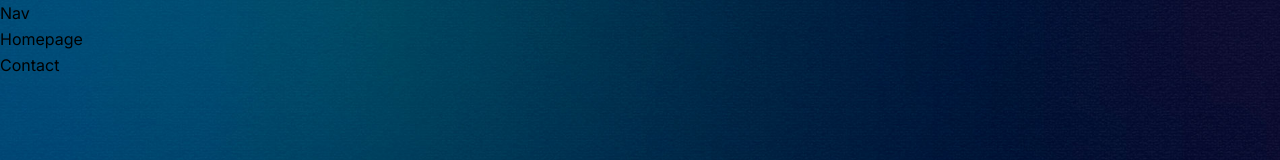
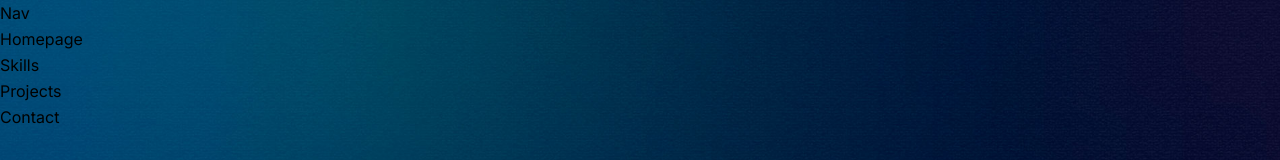
Before and after one commit to imrohituikey/myportfolio, a Next.js app: page / in a window 1280 px wide. Shown: the top 160 px of the page. Built offline with nearby package versions, Linux system fonts and the light colour scheme.

Commit message:
routes created

```diff
--- a/src/app/page.tsx
+++ b/src/app/page.tsx
@@ -2,12 +2,16 @@ import Image from 'next/image'
 import Nav from './components/Nav';
 import Homepage from './pages/Homepage'
 import Contact from './pages/Contact'
+import Projects from './pages/Projects'
+import Skills from './pages/Skills'
 
 export default function Home() {
   return (
    <main className='page bg-site bg-cover bg-no-repeat'>
     <Nav/>
     <Homepage/>
+    <Skills/>
+    <Projects/>
     <Contact/>
    </main>
   )
--- /dev/null
+++ b/src/app/pages/Projects.jsx
@@ -0,0 +1,9 @@
+import React from 'react'
+
+const Projects = () => {
+  return (
+    <div>Projects</div>
+  )
+}
+
+export default Projects
--- /dev/null
+++ b/src/app/pages/Skills.jsx
@@ -0,0 +1,9 @@
+import React from 'react'
+
+const Skills = () => {
+  return (
+    <div>Skills</div>
+  )
+}
+
+export default Skills
```
